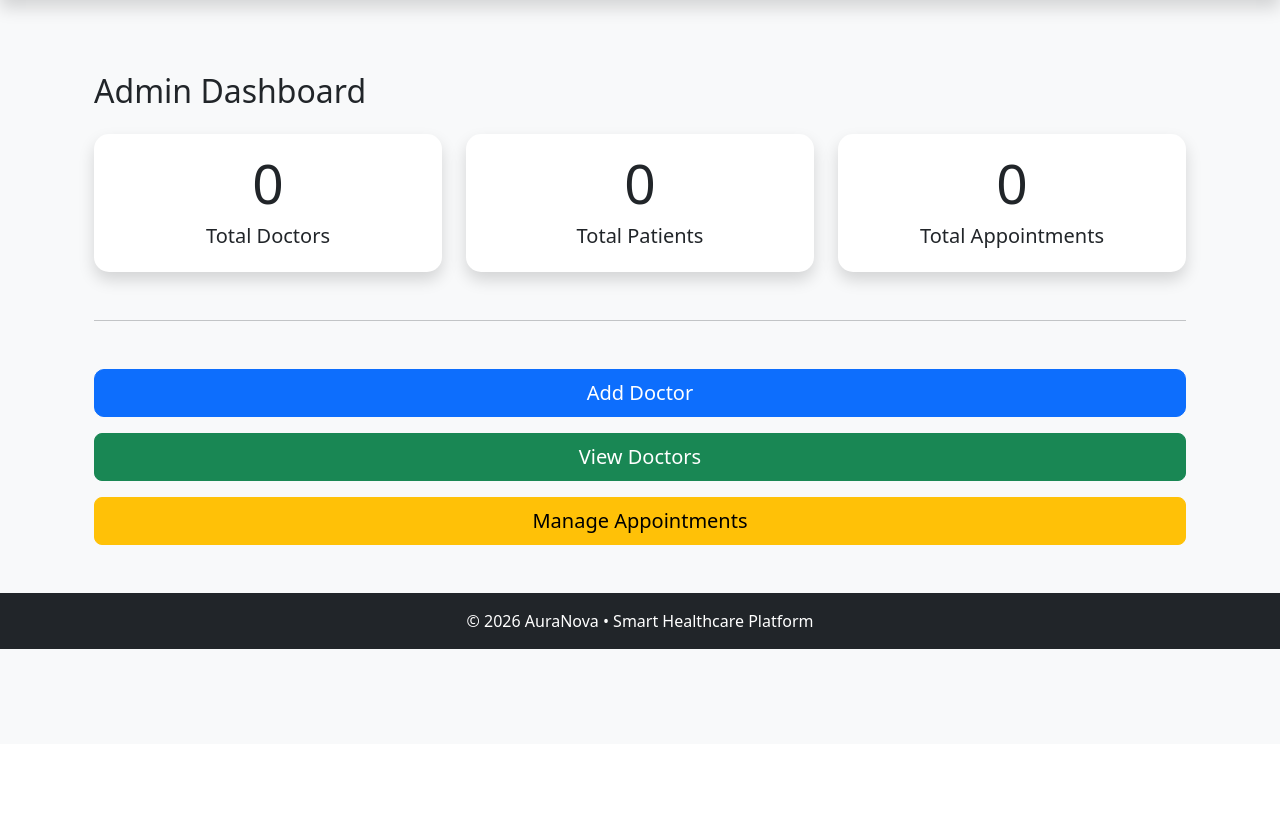
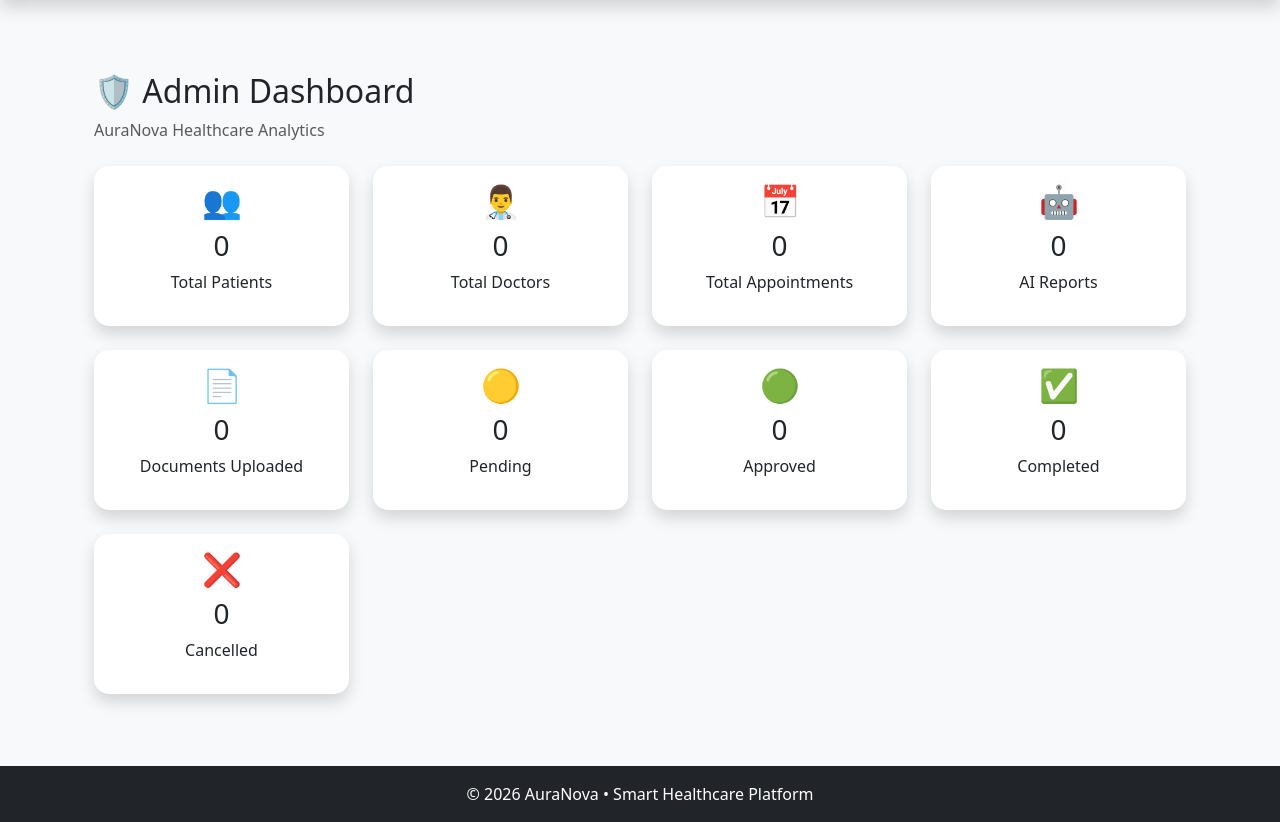
Before and after one commit to chandanachandanan34-ui/AuraNova, a Flask app: page /admin/dashboard in a window 1280 px wide. Shown: the part 56-878 px from the top of the page. Before the commit the page ends 705 px from the top, so only its background shows below. Run offline with Flask 3, Linux system fonts and the light colour scheme; the visitor is signed in with stand-in values (Sample User, id 1); data comes from the database, SQL or seed files in the repository; data that the repository does not hold is empty.

Commit message:
Completed Module 12 - Admin Analytics Dashboard

```diff
--- a/app/admin/routes.py
+++ b/app/admin/routes.py
@@ -15,9 +15,13 @@ from werkzeug.security import generate_password_hash
 from app.extensions import db
 from flask_login import login_required
 
-from app.models.user import User
-from app.models.doctor import Doctor
-from app.models.appointment import Appointment
+from app.models import (
+    User,
+    Doctor,
+    Appointment,
+    AIReport,
+    PatientDocument,
+)
 from flask_mail import Message
 from app.extensions import mail
 
@@ -34,11 +38,37 @@ def dashboard():
 
     total_appointments = Appointment.query.count()
 
+    total_ai_reports = AIReport.query.count()
+
+    total_documents = PatientDocument.query.count()
+
+    pending = Appointment.query.filter_by(
+        status="Pending"
+    ).count()
+
+    approved = Appointment.query.filter_by(
+        status="Approved"
+    ).count()
+
+    completed = Appointment.query.filter_by(
+        status="Completed"
+    ).count()
+
+    cancelled = Appointment.query.filter_by(
+        status="Cancelled"
+    ).count()
+
     return render_template(
         "admin/dashboard.html",
         total_patients=total_patients,
         total_doctors=total_doctors,
         total_appointments=total_appointments,
+        total_ai_reports=total_ai_reports,
+        total_documents=total_documents,
+        pending=pending,
+        approved=approved,
+        completed=completed,
+        cancelled=cancelled,
     )
 @bp.route("/add-doctor", methods=["GET", "POST"])
 @login_required
--- a/app/templates/admin/dashboard.html
+++ b/app/templates/admin/dashboard.html
@@ -8,89 +8,93 @@ Admin Dashboard
 
 <div class="container mt-5">
 
-    <h2 class="mb-4">
-        Admin Dashboard
-    </h2>
+    <h2>🛡️ Admin Dashboard</h2>
 
-    <div class="row">
+    <p class="text-muted">
+        AuraNova Healthcare Analytics
+    </p>
 
-        <div class="col-md-4">
+    <div class="row mt-4">
 
-            <div class="card shadow border-primary">
-
-                <div class="card-body text-center">
-
-                    <h1>{{ total_doctors }}</h1>
-
-                    <h5>Total Doctors</h5>
-
-                </div>
-
+        <div class="col-md-3 mb-4">
+            <div class="card shadow text-center p-3">
+                <h2>👥</h2>
+                <h3>{{ total_patients }}</h3>
+                <p>Total Patients</p>
             </div>
-
         </div>
 
-        <div class="col-md-4">
-
-            <div class="card shadow border-success">
-
-                <div class="card-body text-center">
-
-                    <h1>{{ total_patients }}</h1>
-
-                    <h5>Total Patients</h5>
-
-                </div>
-
+        <div class="col-md-3 mb-4">
+            <div class="card shadow text-center p-3">
+                <h2>👨‍⚕️</h2>
+                <h3>{{ total_doctors }}</h3>
+                <p>Total Doctors</p>
             </div>
-
         </div>
 
-        <div class="col-md-4">
+        <div class="col-md-3 mb-4">
+            <div class="card shadow text-center p-3">
+                <h2>📅</h2>
+                <h3>{{ total_appointments }}</h3>
+                <p>Total Appointments</p>
+            </div>
+        </div>
 
-            <div class="card shadow border-warning">
-
-                <div class="card-body text-center">
-
-                    <h1>{{ total_appointments }}</h1>
-
-                    <h5>Total Appointments</h5>
-
-                </div>
-
+        <div class="col-md-3 mb-4">
+            <div class="card shadow text-center p-3">
+                <h2>🤖</h2>
+                <h3>{{ total_ai_reports }}</h3>
+                <p>AI Reports</p>
             </div>
-
         </div>
 
     </div>
 
-    <hr class="my-5">
+    <div class="row">
 
-    <div class="d-grid gap-3">
+        <div class="col-md-3 mb-4">
+            <div class="card shadow text-center p-3">
+                <h2>📄</h2>
+                <h3>{{ total_documents }}</h3>
+                <p>Documents Uploaded</p>
+            </div>
+        </div>
 
-    <a
-    href="{{ url_for('admin.add_doctor') }}"
-    class="btn btn-primary btn-lg">
+        <div class="col-md-3 mb-4">
+            <div class="card shadow text-center p-3">
+                <h2>🟡</h2>
+                <h3>{{ pending }}</h3>
+                <p>Pending</p>
+            </div>
+        </div>
 
-    Add Doctor
+        <div class="col-md-3 mb-4">
+            <div class="card shadow text-center p-3">
+                <h2>🟢</h2>
+                <h3>{{ approved }}</h3>
+                <p>Approved</p>
+            </div>
+        </div>
 
-    </a>
+        <div class="col-md-3 mb-4">
+            <div class="card shadow text-center p-3">
+                <h2>✅</h2>
+                <h3>{{ completed }}</h3>
+                <p>Completed</p>
+            </div>
+        </div>
 
-    <a
-        href="{{ url_for('admin.view_doctors') }}"
-        class="btn btn-success btn-lg">
+    </div>
 
-        View Doctors
+    <div class="row">
 
-    </a>
-
-    <a
-    href="{{ url_for('admin.manage_appointments') }}"
-    class="btn btn-warning btn-lg">
-
-    Manage Appointments
-
-</a>
+        <div class="col-md-3 mb-4">
+            <div class="card shadow text-center p-3">
+                <h2>❌</h2>
+                <h3>{{ cancelled }}</h3>
+                <p>Cancelled</p>
+            </div>
+        </div>
 
     </div>
 
```
